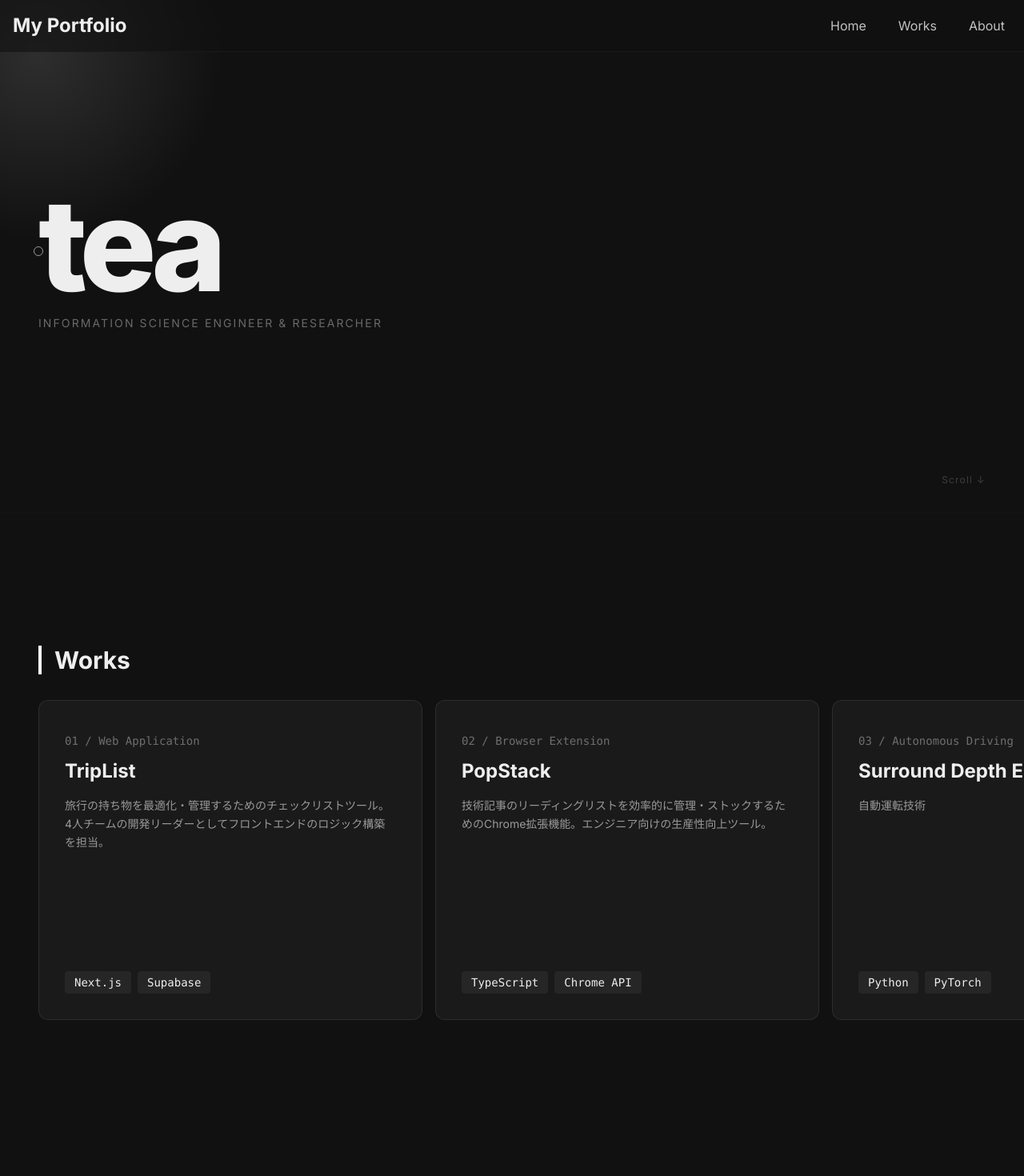
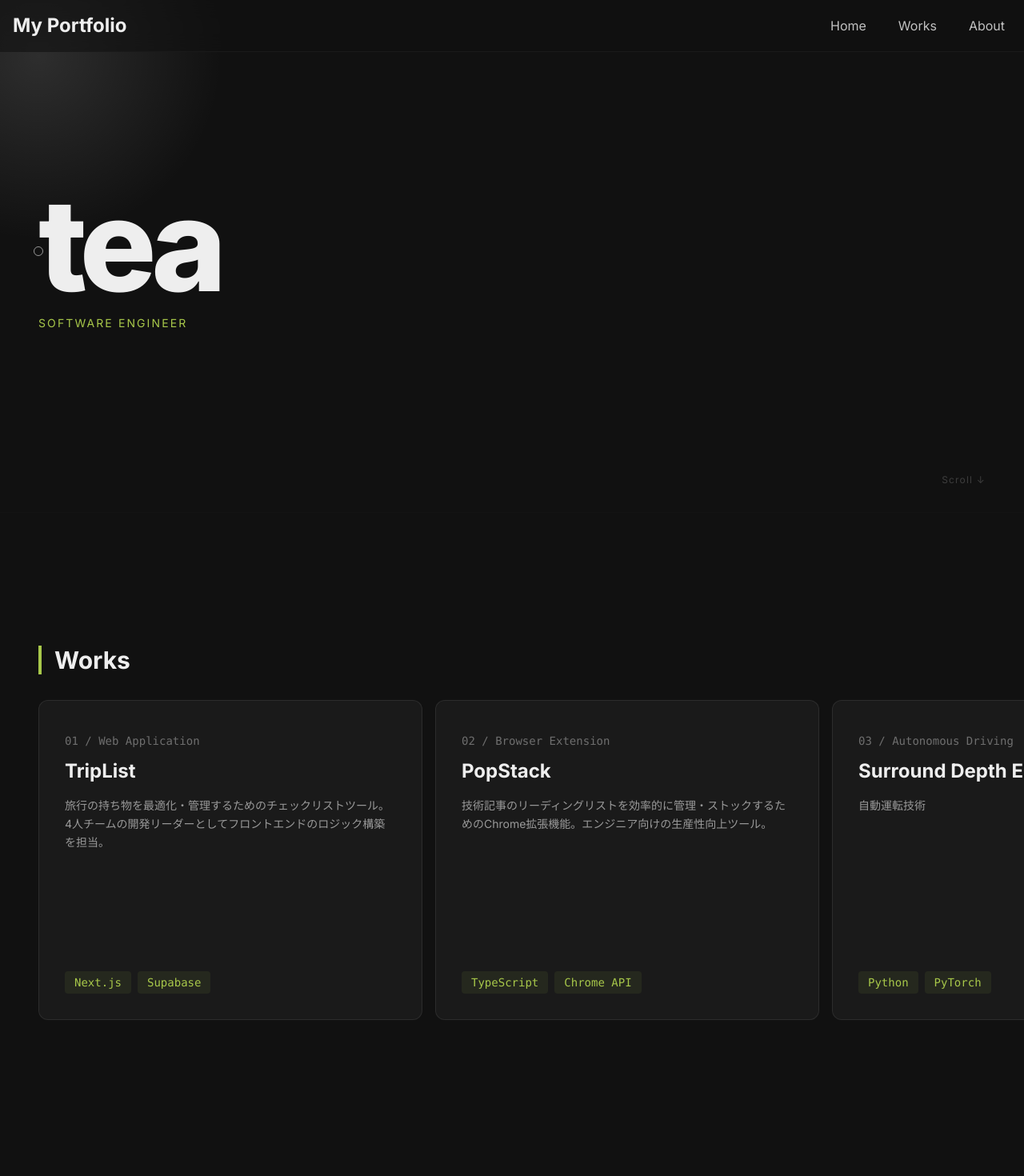
Before and after one commit to tea35/portfolio, a Next.js app: page / in a window 1280 px wide. Shown: the top 1470 px of the page at 80% size. Built offline with nearby package versions, Linux system fonts and the light colour scheme.

Commit message:
feat: apply wakakusa green accent to Hero and Works
- change Hero subtext color to primary
- apply primary border color on Works card hover
- highlight first tag per card with primary color

```diff
--- a/src/app/globals.css
+++ b/src/app/globals.css
@@ -4,7 +4,7 @@
   --color-background: rgb(17, 17, 17);
   --color-foreground: rgb(238, 238, 238);
   --color-card: rgb(26, 26, 26);
-  --color-primary: rgb(255, 255, 255);
+  --color-primary: rgb(168, 200, 74);
   --color-secondary-background: rgb(23, 23, 23);
 }
 
--- a/src/components/sections/Hero.tsx
+++ b/src/components/sections/Hero.tsx
@@ -52,12 +52,12 @@ export default function HeroSection() {
       </div>
       <div className="overflow-hidden">
         <motion.p
-          className="text-sm tracking-[0.15em] text-foreground/40 uppercase"
+          className="text-sm tracking-[0.15em] text-primary uppercase"
           initial={{ y: "100%" }}
           animate={{ y: 0 }}
           transition={{ duration: 0.8, ease, delay: 0.15 }}
         >
-          Information Science Engineer & Researcher
+          Software Engineer
         </motion.p>
       </div>
 
--- a/src/components/sections/Works.tsx
+++ b/src/components/sections/Works.tsx
@@ -87,7 +87,7 @@ export default function WorksSection() {
                 scale: activeCard !== null && activeCard !== i ? 0.97 : 1,
                 borderColor:
                   activeCard === i
-                    ? "rgba(255,255,255,0.3)"
+                    ? "var(--color-primary)"
                     : "rgba(255,255,255,0.08)",
               }}
               transition={{ duration: 0.3, ease }}
@@ -109,6 +109,10 @@ export default function WorksSection() {
                     <span
                       key={tag}
                       className="bg-foreground/5 px-3 py-1 rounded text-sm font-mono"
+                      style={{
+                        color: "var(--color-primary)",
+                        background: "rgba(168,200,74,0.08)",
+                      }}
                     >
                       {tag}
                     </span>
```
